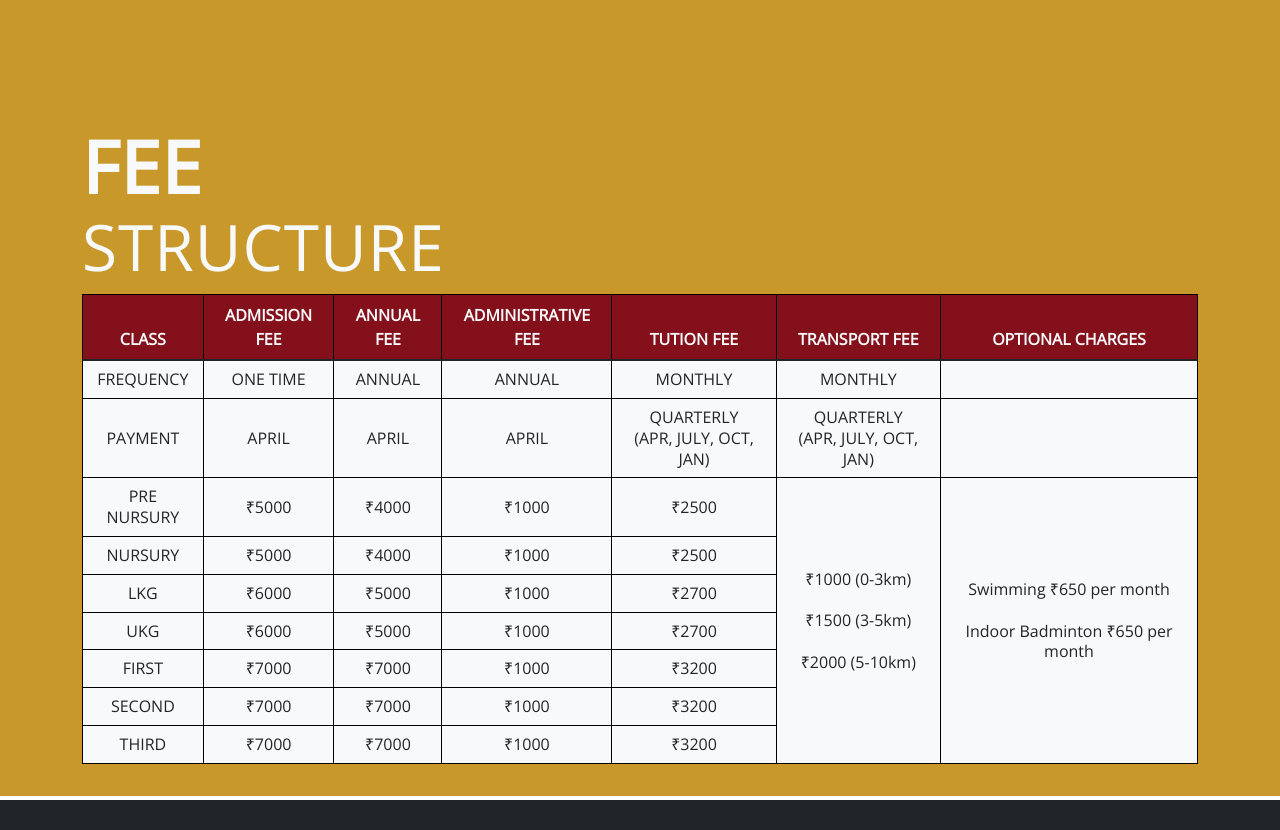
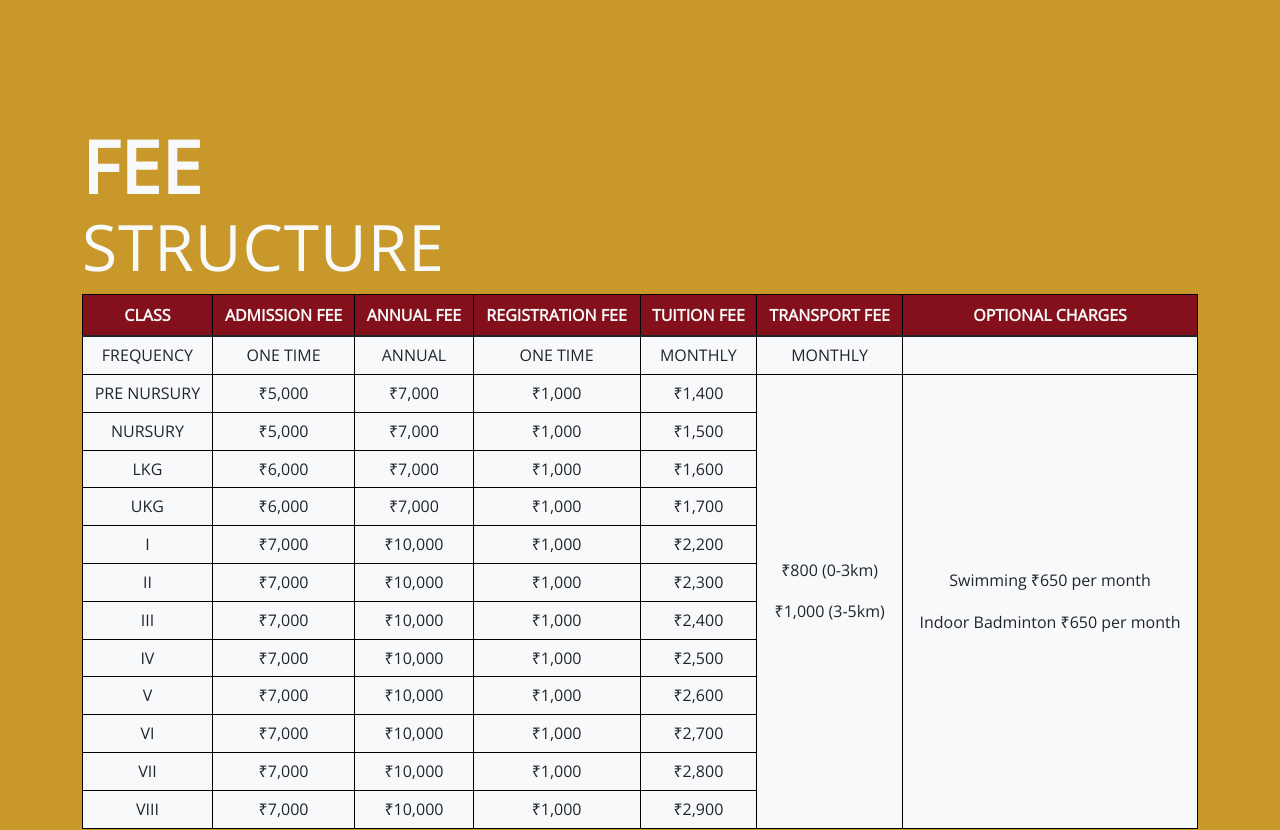
Before and after one commit to PantheonSchool/PantheonSchool, a React (Create React App) app: page /fee-structure in a window 1280 px wide. Shown: the top 830 px of the page. Built offline with nearby package versions, Linux system fonts and the light colour scheme.

Commit message:
data added

```diff
--- a/src/components/Apply/Apply.jsx
+++ b/src/components/Apply/Apply.jsx
@@ -8,7 +8,7 @@ import './apply.css'
 const Apply = () => {
     return (
         <>
-            <Cover backgroundImg='/Images/applyCoverImg.jpg'/>
+            <Cover backgroundImg='/Images/applyCoverImg7.jpg'/>
             <div className='container'>
                 <AdmissionOverview />
             </div>
--- a/src/components/Apply/FeeStructure.jsx
+++ b/src/components/Apply/FeeStructure.jsx
@@ -6,9 +6,9 @@ import { Table } from 'react-bootstrap'
 const FeeStructure = () => {
     const { navHeight } = useContext(AuthContext)
     return (
-        <div className="fee-container text-light">
-            <div className='container' style={{ paddingTop: navHeight }}>
+        <div className="fee-container text-light ">
                 <div className='py-3'>
+            <div className='container ' style={{ paddingTop: navHeight }}>
                     <h1 className='text-uppercase letter-spacing-1'><span className='display-2 fw-bold'>Fee</span><br /><span className='display-3'>Structure</span></h1>
                     <div className='overflow-auto scrollbar-v1'>
                         <Table bordered className='text-center border-dark'>
@@ -17,8 +17,8 @@ const FeeStructure = () => {
                                     <th>CLASS</th>
                                     <th>ADMISSION FEE</th>
                                     <th>ANNUAL FEE</th>
-                                    <th>ADMINISTRATIVE FEE</th>
-                                    <th>TUTION FEE</th>
+                                    <th>REGISTRATION FEE</th>
+                                    <th>TUITION FEE</th>
                                     <th>TRANSPORT FEE</th>
                                     <th>OPTIONAL CHARGES</th>
                                 </tr>
@@ -28,80 +28,107 @@ const FeeStructure = () => {
                                     <td>FREQUENCY</td>
                                     <td>ONE TIME</td>
                                     <td>ANNUAL</td>
-                                    <td>ANNUAL</td>
+                                    <td>ONE TIME</td>
                                     <td>MONTHLY</td>
                                     <td>MONTHLY</td>
                                     <td></td>
                                 </tr>
                                 <tr>
-                                    <td>PAYMENT</td>
-                                    <td>APRIL</td>
-                                    <td>APRIL</td>
-                                    <td>APRIL</td>
-                                    <td>QUARTERLY<br />(APR, JULY, OCT, JAN)</td>
-                                    <td>QUARTERLY<br />(APR, JULY, OCT, JAN)</td>
-                                    <td></td>
-                                </tr>
-                                <tr>
                                     <td>PRE NURSURY</td>
-                                    <td>&#8377;5000</td>
-                                    <td>&#8377;4000</td>
-                                    <td>&#8377;1000</td>
-                                    <td>&#8377;2500</td>
-                                    <td rowSpan='7'>
-                                        &#8377;1000 (0-3km)<br /><br />
-                                        &#8377;1500 (3-5km)<br /><br />
-                                        &#8377;2000 (5-10km)<br />
+                                    <td>&#8377;5,000</td>
+                                    <td>&#8377;7,000</td>
+                                    <td>&#8377;1,000</td>
+                                    <td>&#8377;1,400</td>
+                                    <td rowSpan='12'>
+                                        &#8377;800 (0-3km)<br /><br />
+                                        &#8377;1,000 (3-5km)<br /><br />
+                                        {/* &#8377;2,000 (5-10km)<br /> */}
                                     </td>
-                                    <td rowSpan='7'>
+                                    <td rowSpan='12'>
                                         Swimming &#8377;650 per month<br /><br />
                                         Indoor Badminton &#8377;650 per month
                                     </td>
                                 </tr>
                                 <tr>
                                     <td>NURSURY</td>
-                                    <td>&#8377;5000</td>
-                                    <td>&#8377;4000</td>
-                                    <td>&#8377;1000</td>
-                                    <td>&#8377;2500</td>
+                                    <td>&#8377;5,000</td>
+                                    <td>&#8377;7,000</td>
+                                    <td>&#8377;1,000</td>
+                                    <td>&#8377;1,500</td>
                                 </tr>
                                 <tr>
                                     <td>LKG</td>
-                                    <td>&#8377;6000</td>
-                                    <td>&#8377;5000</td>
-                                    <td>&#8377;1000</td>
-                                    <td>&#8377;2700</td>
+                                    <td>&#8377;6,000</td>
+                                    <td>&#8377;7,000</td>
+                                    <td>&#8377;1,000</td>
+                                    <td>&#8377;1,600</td>
                                 </tr>
                                 <tr>
                                     <td>UKG</td>
-                                    <td>&#8377;6000</td>
-                                    <td>&#8377;5000</td>
-                                    <td>&#8377;1000</td>
-                                    <td>&#8377;2700</td>
+                                    <td>&#8377;6,000</td>
+                                    <td>&#8377;7,000</td>
+                                    <td>&#8377;1,000</td>
+                                    <td>&#8377;1,700</td>
                                 </tr>
                                 <tr>
-                                    <td>FIRST</td>
-                                    <td>&#8377;7000</td>
-                                    <td>&#8377;7000</td>
-                                    <td>&#8377;1000</td>
-                                    <td>&#8377;3200</td>
+                                    <td>I</td>
+                                    <td>&#8377;7,000</td>
+                                    <td>&#8377;10,000</td>
+                                    <td>&#8377;1,000</td>
+                                    <td>&#8377;2,200</td>
                                 </tr>
                                 <tr>
-                                    <td>SECOND</td>
-                                    <td>&#8377;7000</td>
-                                    <td>&#8377;7000</td>
-                                    <td>&#8377;1000</td>
-                                    <td>&#8377;3200</td>
+                                    <td>II</td>
+                                    <td>&#8377;7,000</td>
+                                    <td>&#8377;10,000</td>
+                                    <td>&#8377;1,000</td>
+                                    <td>&#8377;2,300</td>
                                 </tr>
                                 <tr>
-                                    <td>THIRD</td>
-                                    <td>&#8377;7000</td>
-                                    <td>&#8377;7000</td>
-                                    <td>&#8377;1000</td>
-                                    <td>&#8377;3200</td>
+                                    <td>III</td>
+                                    <td>&#8377;7,000</td>
+                                    <td>&#8377;10,000</td>
+                                    <td>&#8377;1,000</td>
+                                    <td>&#8377;2,400</td>
+                                </tr>
+                                <tr>
+                                    <td>IV</td>
+                                    <td>&#8377;7,000</td>
+                                    <td>&#8377;10,000</td>
+                                    <td>&#8377;1,000</td>
+                                    <td>&#8377;2,500</td>
+                                </tr>
+                                <tr>
+                                    <td>V</td>
+                                    <td>&#8377;7,000</td>
+                                    <td>&#8377;10,000</td>
+                                    <td>&#8377;1,000</td>
+                                    <td>&#8377;2,600</td>
+                                </tr>
+                                <tr>
+                                    <td>VI</td>
+                                    <td>&#8377;7,000</td>
+                                    <td>&#8377;10,000</td>
+                                    <td>&#8377;1,000</td>
+                                    <td>&#8377;2,700</td>
+                                </tr>
+                                <tr>
+                                    <td>VII</td>
+                                    <td>&#8377;7,000</td>
+                                    <td>&#8377;10,000</td>
+                                    <td>&#8377;1,000</td>
+                                    <td>&#8377;2,800</td>
+                                </tr>
+                                <tr>
+                                    <td>VIII</td>
+                                    <td>&#8377;7,000</td>
+                                    <td>&#8377;10,000</td>
+                                    <td>&#8377;1,000</td>
+                                    <td>&#8377;2,900</td>
                                 </tr>
                             </tbody>
                         </Table>
+                        <b>*25% for Younger Sibling (Not Applicable on transport charges)</b>
                     </div>
                 </div>
             </div>
```
